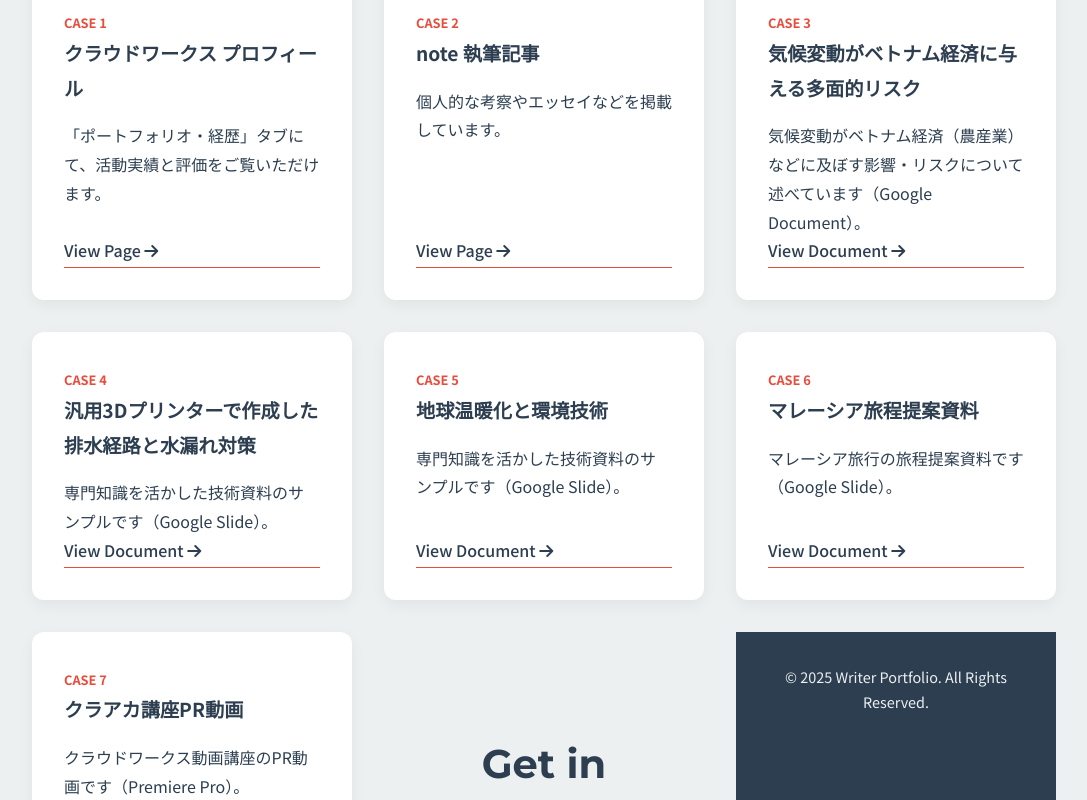
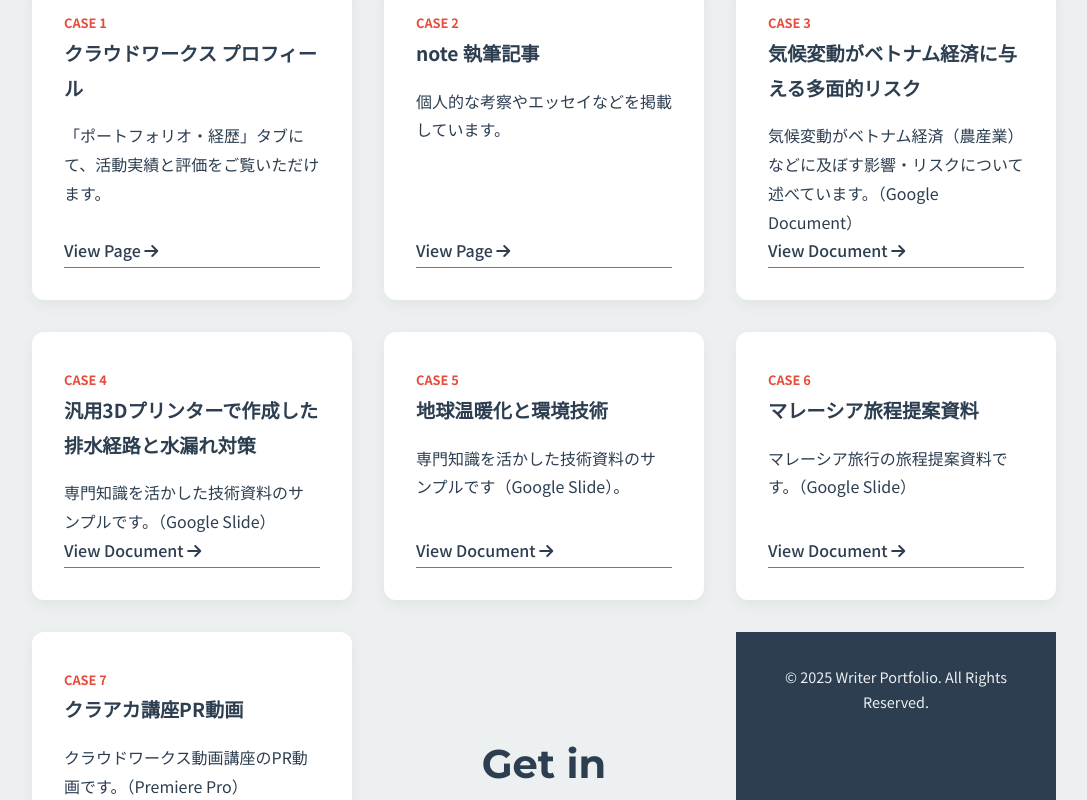
Before and after one commit to mozart1756bi-lab/portfolio0624, a plain HTML site: page index.html in a window 1280 px wide. Shown: the part 2840-3640 px from the top of the page, without its empty margins (96-1183 px from the left). Drawn offline with Linux system fonts and the light colour scheme.

Commit message:
Update index.html

```diff
--- a/index.html
+++ b/index.html
@@ -587,7 +587,7 @@
                     <div>
                         <span class="work-cat">Case 3</span>
                         <h3 class="work-title">気候変動がベトナム経済に与える多面的リスク</h3>
-                        <p>気候変動がベトナム経済（農産業）などに及ぼす影響・リスクについて述べています（Google Document）。</p>
+                        <p>気候変動がベトナム経済（農産業）などに及ぼす影響・リスクについて述べています。（Google Document）</p>
                     </div>
                     <a href="https://docs.google.com/document/d/1Azc8FaCTbSg6rJM15N_z0VA1K-vXQO5rECbc9XvMhNU/edit?usp=sharing" target="_blank" class="work-link">View Document <i class="fas fa-arrow-right"></i></a>
                 </div>
@@ -598,7 +598,7 @@
                     <div>
                         <span class="work-cat">Case 4</span>
                         <h3 class="work-title">汎用3Dプリンターで作成した排水経路と水漏れ対策</h3>
-                        <p>専門知識を活かした技術資料のサンプルです（Google Slide）。</p>
+                        <p>専門知識を活かした技術資料のサンプルです。（Google Slide）</p>
                     </div>
                     <a href="https://docs.google.com/presentation/d/1DGxUxCb6z_-knmSdQXe6yncCxzxR8iZtcnZvnQNiFDY/edit?usp=drivesdk" target="_blank" class="work-link">View Document <i class="fas fa-arrow-right"></i></a>
                 </div>
@@ -620,7 +620,7 @@
                     <div>
                         <span class="work-cat">Case 6</span>
                         <h3 class="work-title">マレーシア旅程提案資料</h3>
-                        <p>マレーシア旅行の旅程提案資料です（Google Slide）。</p>
+                        <p>マレーシア旅行の旅程提案資料です。（Google Slide）</p>
                     </div>
                     <a href="https://docs.google.com/presentation/d/1LQAPvjILOtrvy1jblKz0TI23DU9Fd-Vu4D0kIoYLbp0/edit?usp=sharing" target="_blank" class="work-link">View Document <i class="fas fa-arrow-right"></i></a>
                 </div>
@@ -631,7 +631,7 @@
                     <div>
                         <span class="work-cat">Case 7</span>
                         <h3 class="work-title">クラアカ講座PR動画</h3>
-                        <p>クラウドワークス動画講座のPR動画です（Premiere Pro）。</p>
+                        <p>クラウドワークス動画講座のPR動画です。（Premiere Pro）</p>
                     </div>
                     <a href="https://f.io/gR4poXwv" target="_blank" class="work-link">View Document <i class="fas fa-arrow-right"></i></a>
                 </div>
```
